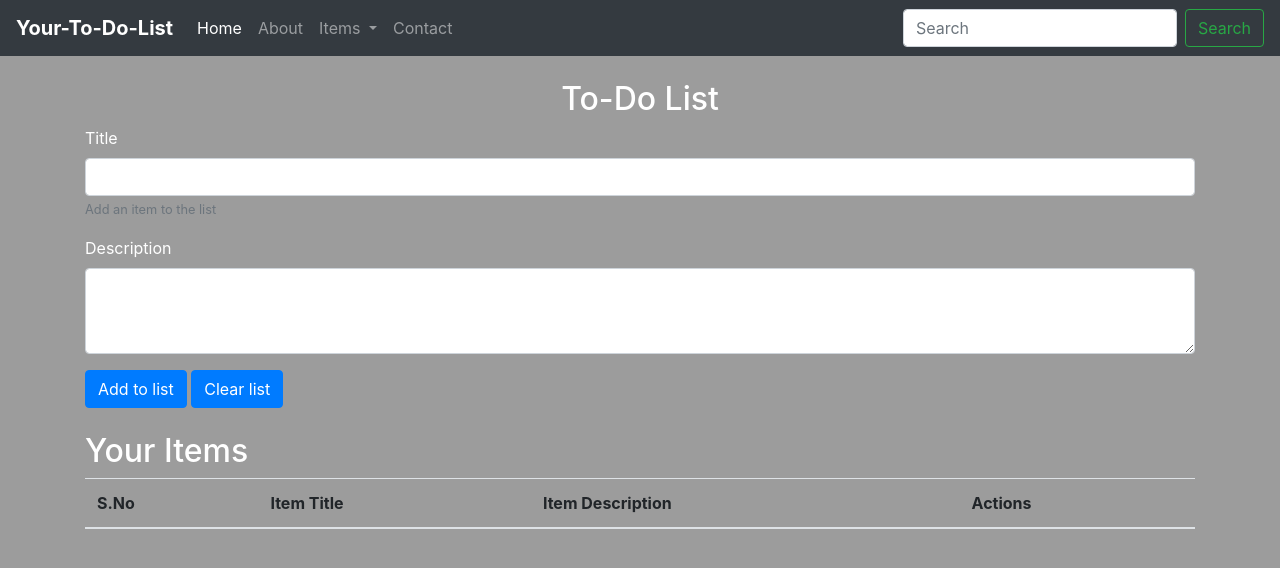
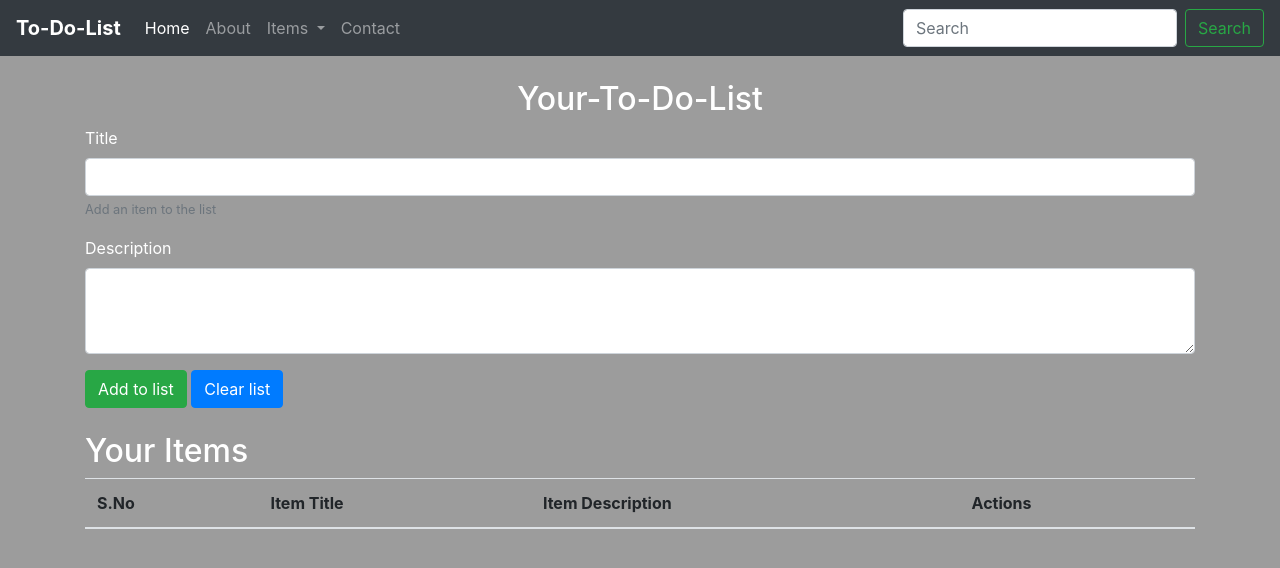
Before and after one commit to Syedsaifahmad/ToDoList, a plain HTML site: page index.html in a window 1280 px wide. Drawn offline with nearby package versions, Linux system fonts and the light colour scheme.

Commit message:
Update index.html

```diff
--- a/index.html
+++ b/index.html
@@ -22,7 +22,7 @@
   </head>
   <body>
     <nav class="navbar navbar-expand-lg navbar-dark bg-dark">
-        <a class="navbar-brand" href="#"><b>Your-To-Do-List</b></a>
+        <a class="navbar-brand" href="#"><b>To-Do-List</b></a>
         <button
           class="navbar-toggler"
           type="button"
@@ -86,7 +86,7 @@
     </nav>
 
     <div class="container my-4">
-      <h2 class="text-center">To-Do List</h2>
+      <h2 class="text-center">Your-To-Do-List</h2>
 
       <div class="form-group">
         <label for="title">Title</label>
@@ -106,7 +106,7 @@
         <textarea class="form-control" id="description" rows="3"></textarea>
       </div>
 
-      <button id="add" class="btn btn-primary">Add to list</button>
+      <button id="add" class="btn btn-success">Add to list</button>
       <button id="clear" class="btn btn-primary" onclick="clearStorage()">
         Clear list
       </button>
```
